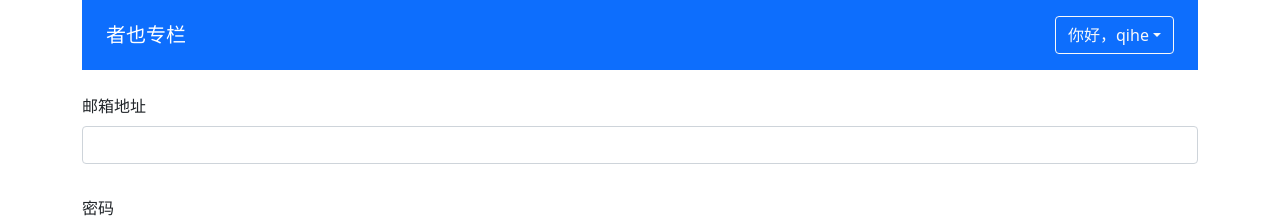
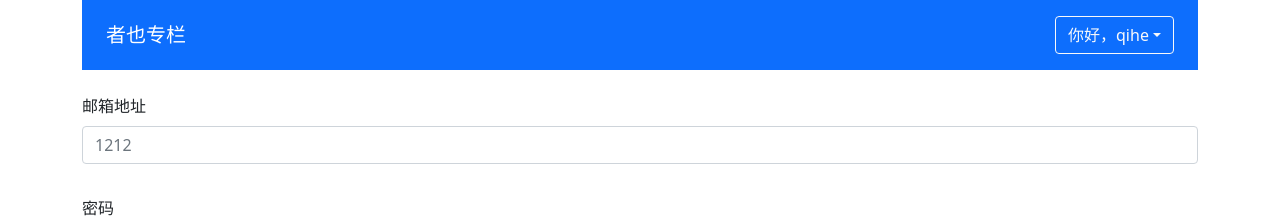
Before and after one commit to iheqi/zheye, a Vue app: page / in a window 1280 px wide. Shown: the top 218 px of the page. Built offline with nearby package versions, Linux system fonts and the light colour scheme.

Commit message:
5-5 使用  支持默认属性

```diff
--- a/src/App.vue
+++ b/src/App.vue
@@ -5,7 +5,7 @@
     <form action="">
       <div class="mb-3">
         <label class="form-label">邮箱地址</label>
-        <validate-input :rules="emailRules" v-model="emailRef.val"></validate-input>
+        <validate-input :rules="emailRules" v-model="emailRef.val" placeholder="1212"></validate-input>
       </div>
       {{emailRef.val}}
       <!-- <div class="mb-3">
--- a/src/components/ValidateInput.vue
+++ b/src/components/ValidateInput.vue
@@ -6,6 +6,7 @@
       v-model="inputRef.val"
       @blur="validateInput"
       @input="updateValue"
+      v-bind="$attrs"
     >
     <span v-if="inputRef.error" class="invalid-feedback">{{inputRef.message}}</span>
   </div>
@@ -28,7 +29,7 @@ export default defineComponent({
     rules: Array as PropType<RulesProp>,
     modelValue: String,
   },
-
+  inheritAttrs: false,
   setup(props, context) {
     const inputRef = reactive({
       val: props.modelValue || '',
```
